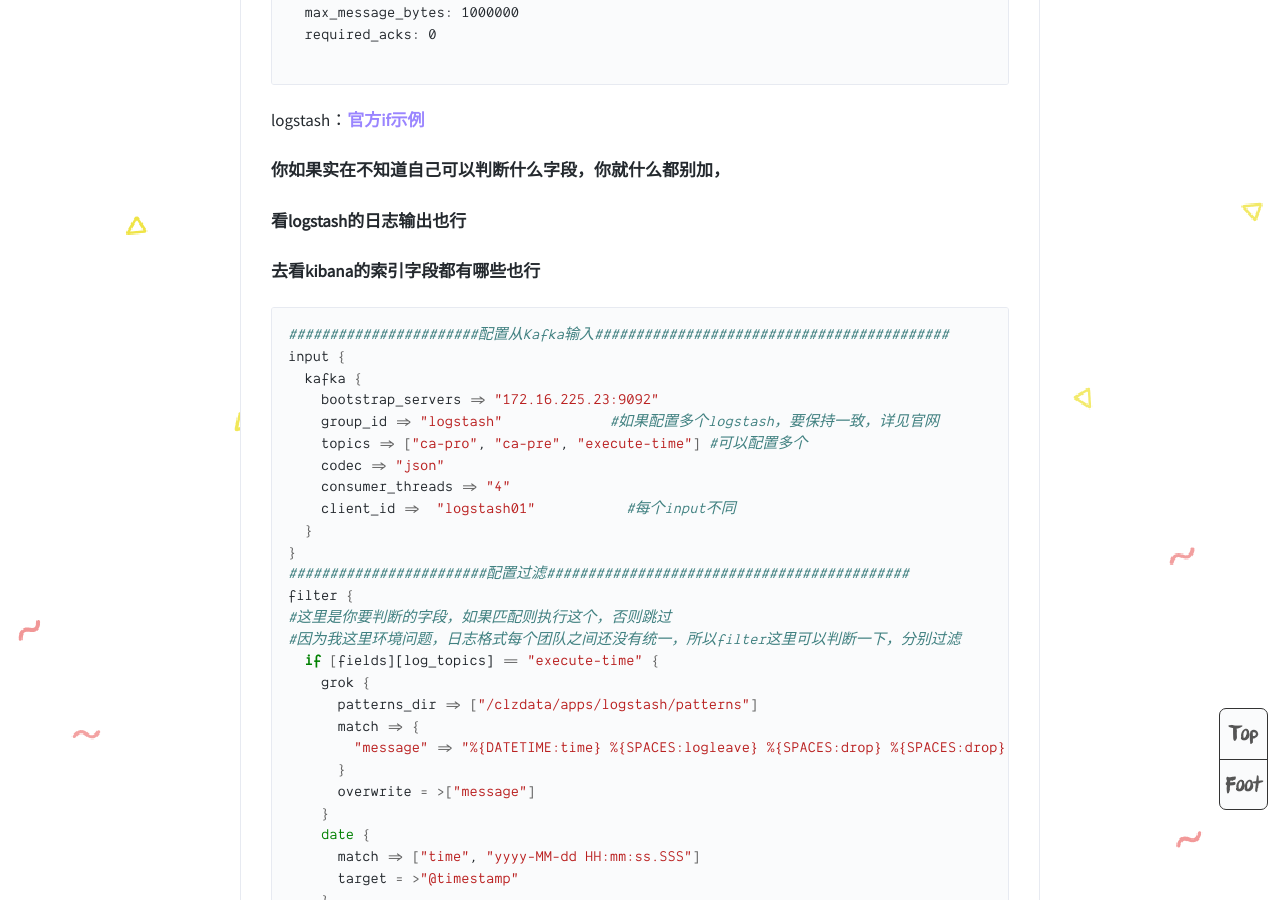
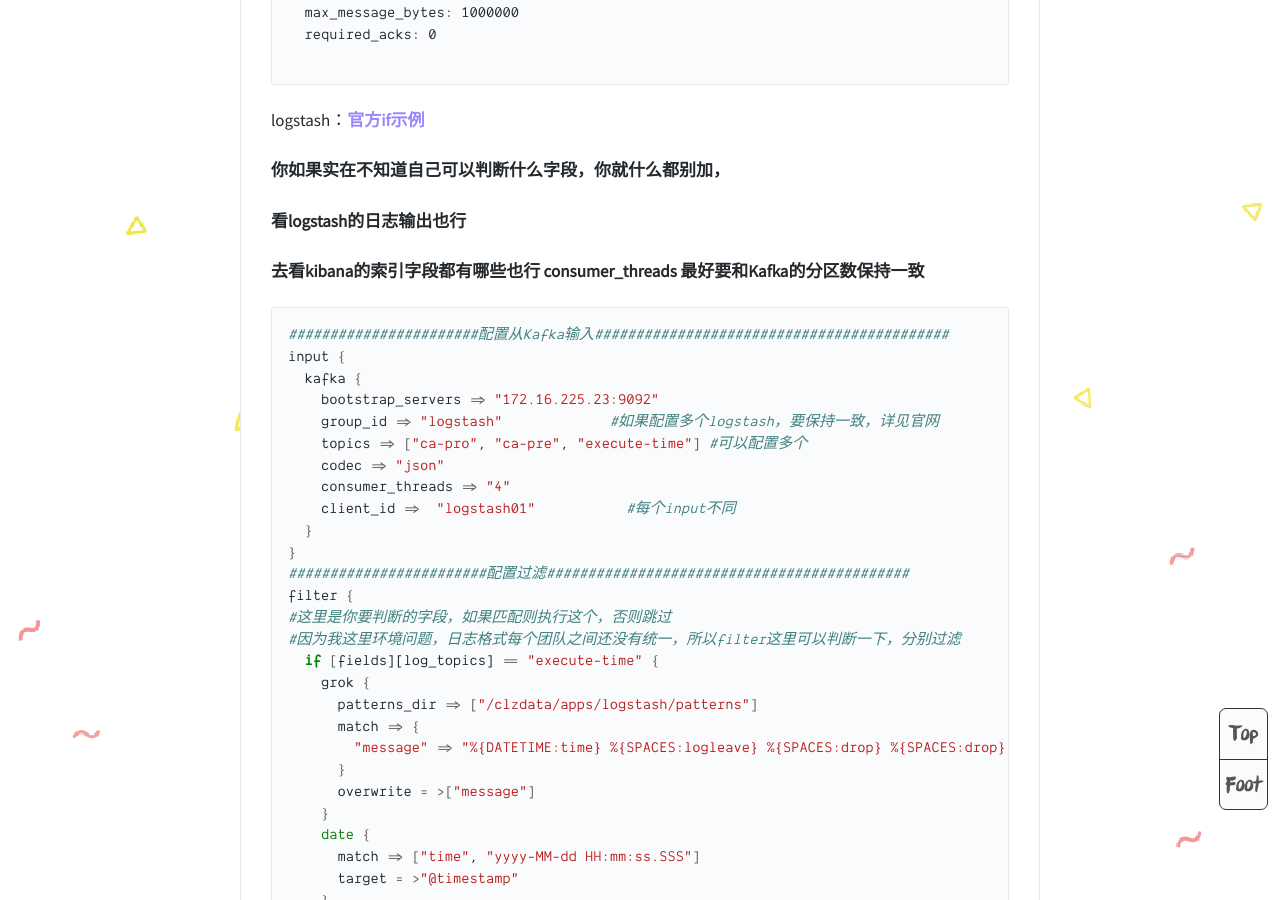
Before and after one commit to WuChenLinux/yw, a Jekyll site: the page built from _posts/2018-11-23-logstash-config.md, in a window 1280 px wide and 900 px high, scrolled down 1778 px. Built offline with Jekyll 4.4.1, drawn with Linux system fonts in a browser that asks for light colours; comment, search, counter and statistics services are not loaded.

Commit message:
Update 2018-11-23-logstash-config.md

````diff
--- a/_posts/2018-11-23-logstash-config.md
+++ b/_posts/2018-11-23-logstash-config.md
@@ -76,6 +76,7 @@ logstash：[官方if示例](https://www.elastic.co/guide/en/elastic-stack-get-st
 **看logstash的日志输出也行**
 
 **去看kibana的索引字段都有哪些也行**
+**consumer_threads 最好要和Kafka的分区数保持一致**
 
 ```shell
 #######################配置从Kafka输入###########################################
````
